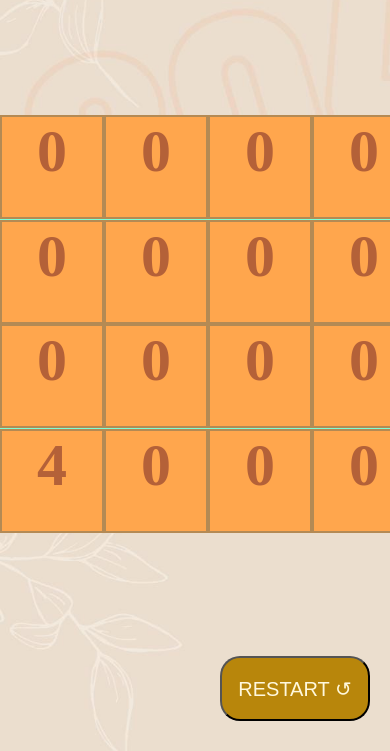
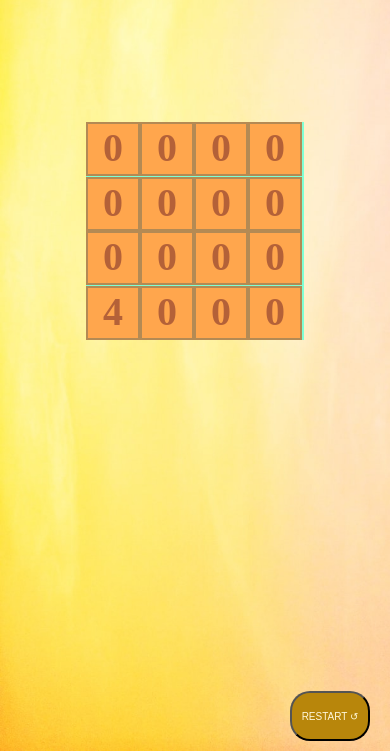
Before and after one commit to Shruti1528/Two-Edged-Soroban, a plain HTML site: page 2048/game.html in a window 390 px wide. Shown: the part 93-844 px from the top of the page. Drawn offline with Linux system fonts and the light colour scheme.

Commit message:
responsiveness added

```diff
--- a/2048/style.css
+++ b/2048/style.css
@@ -73,3 +73,57 @@
     font-size: 20px;
     border-radius: 20px;
 }
+@media (max-width: 765px)
+{
+    .bag
+    {
+        background-image: url("./tab2048.jpg");
+        background-size: cover;
+        font-size: 50px;
+    }
+    #restart
+    {
+        width:120px;
+        height: 65px;
+        position:fixed;
+    }
+    .grid
+    {
+        width: 318px;
+        height: 318px;
+
+    }
+    .grid div
+    {
+        width:75px;
+        height: 75px;
+        font-size: 50px;
+    }
+}
+@media (max-width: 495px)
+{
+    .bag
+    {
+        background-image:url("./mob2048.jfif");
+        background-size:cover;
+    }
+    #restart
+    {
+        width:80px;
+        height: 50px;
+        bottom:10px;
+        position: absolute;
+        font-size:10px;
+    }
+    .grid
+    {
+        width:218px;
+        height: 218px;
+    }
+    .grid div
+    {
+        width:50px;
+        height: 50px;
+        font-size: 40px;
+    }
+}
```
Also changed, not shown: 2048/mob2048.jfif (added), 2048/tab2048.jpg (added).
